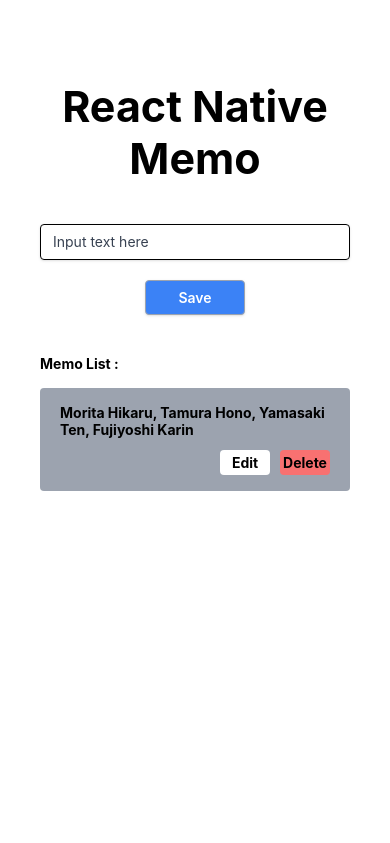
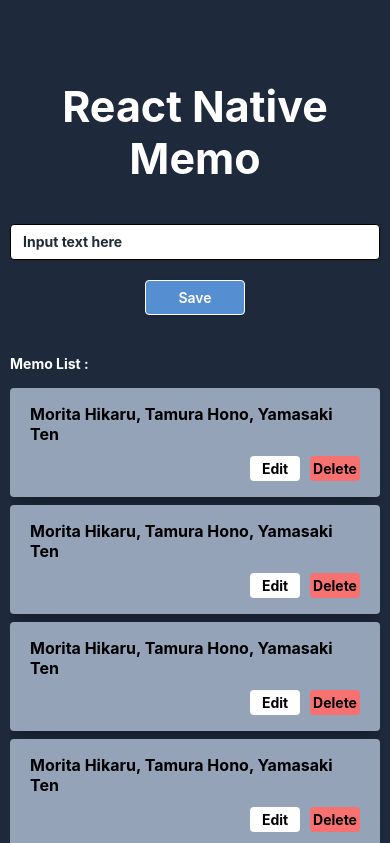
Before and after one commit to aberizuki/ReactNative_Memo, a React Native app: screen / in a window 390 px wide. Shown: the top 843 px of the page. Built offline with nearby package versions, Linux system fonts and the light colour scheme.

Commit message:
List loop

```diff
--- a/App.js
+++ b/App.js
@@ -15,8 +15,8 @@ export default function App() {
   // }
 
   return (
-    <View className="flex-1 items-center bg-white w-[100%] px-10">
-      <View className="flex-1 mt-20  ">
+    <View className="flex-1 items-center bg-slate-800 w-[100%] px-10">
+      <View className="flex-1 mt-20 w-[370px] ">
         <Title />
         <Input />
         <Button />
--- a/package.json
+++ b/package.json
@@ -10,6 +10,7 @@
   },
   "dependencies": {
     "@expo/webpack-config": "^19.0.0",
+    "axios": "^1.5.0",
     "expo": "~49.0.8",
     "expo-status-bar": "~1.6.0",
     "nativewind": "^2.0.11",
--- a/src/components/Button.js
+++ b/src/components/Button.js
@@ -4,8 +4,10 @@ export default function Button() {
   return (
     <View className="items-center">
       <View className="mt-[20px] items-center">
-        <Pressable className="bg-blue-500 py-2 px-4 border border-gray-400 rounded shadow w-[100px]">
-          <Text className="text-center font-semibold text-white">Save</Text>
+        <Pressable className="bg-[#568fd1] py-2 px-4 border border-white rounded shadow w-[100px] active:bg-slate-700">
+          <Text className="text-center font-semibold text-slate-800 text-white active:text-black">
+            Save
+          </Text>
         </Pressable>
       </View>
     </View>
--- a/src/components/Input.js
+++ b/src/components/Input.js
@@ -5,7 +5,7 @@ export default function Input() {
     <View className="mt-10 items-center">
       <View className="w-full">
         <TextInput
-          className="w-full justify-center shadow appearance-none border rounded w-full py-2 px-3 text-gray-700 leading-tight focus:outline-none focus:shadow-outline"
+          className="bg-white w-full justify-center shadow appearance-none border rounded w-full py-2 px-3 font-bold text-gray-800 leading-tight focus:outline-none focus:shadow-outline"
           placeholder="Input text here"
         ></TextInput>
       </View>
--- a/src/components/List.js
+++ b/src/components/List.js
@@ -1,22 +1,46 @@
-import { View, Text, Pressable } from "react-native";
+import { View, Text, Pressable, FlatList, ScrollView } from "react-native";
 
 export default function List() {
   return (
-    <View className="mt-10 w-full">
-      <Text className="font-bold mb-2">Memo List :</Text>
-      <View className="flex bg-gray-400 py-4 px-5 rounded mt-2 w-full">
-        <Text className="font-bold pb-3 justify-start">
-          Morita Hikaru, Tamura Hono, Yamasaki Ten, Fujiyoshi Karin
+    <View className="mt-10 w-full h-[520px]">
+      <Text className="font-bold mb-2 text-white">Memo List :</Text>
+      <View>
+        {/* <ScrollView>
+          <View className="flex bg-slate-400 py-4 px-5 rounded mt-2 w-full drop-shadow-xl shadow-xl">
+            <Text className="font-bold pb-3 justify-start text-[16px]">
+              Morita Hikaru, Tamura Hono
             </Text>
             <View className="flex flex-row space-x-[10px] justify-end">
-          <Pressable className="flex flex-row bg-white p-1 rounded justify-center w-[50px]">
+              <Pressable className="flex flex-row bg-white p-1 rounded justify-center w-[50px] active:bg-slate-700">
                 <Text className="font-bold">Edit</Text>
               </Pressable>
-          <Pressable className="flex flex-row bg-red-400 p-1 rounded justify-center w-[50px]">
+              <Pressable className="flex flex-row bg-red-400 p-1 rounded justify-center w-[50px] active:bg-slate-700">
                 <Text className="font-bold">Delete</Text>
               </Pressable>
             </View>
           </View>
+        </ScrollView> */}
+        <FlatList
+          data={[1, 2, 3, 4, 5, 6]}
+          renderItem={() => {
+            return (
+              <View className="flex bg-slate-400 py-4 px-5 rounded mt-2 w-full drop-shadow-xl shadow-xl">
+                <Text className="font-bold pb-3 justify-start text-[16px]">
+                  Morita Hikaru, Tamura Hono, Yamasaki Ten
+                </Text>
+                <View className="flex flex-row space-x-[10px] justify-end">
+                  <Pressable className="flex flex-row bg-white p-1 rounded justify-center w-[50px] active:bg-slate-700">
+                    <Text className="font-bold">Edit</Text>
+                  </Pressable>
+                  <Pressable className="flex flex-row bg-red-400 p-1 rounded justify-center w-[50px] active:bg-slate-700">
+                    <Text className="font-bold">Delete</Text>
+                  </Pressable>
+                </View>
+              </View>
+            );
+          }}
+        />
+      </View>
     </View>
   );
 }
--- a/src/components/Title.js
+++ b/src/components/Title.js
@@ -3,7 +3,7 @@ import { Text, View } from "react-native";
 export default function Title() {
   return (
     <View>
-      <Text className="text-[43px] font-bold text-center">
+      <Text className="text-[43px] font-bold text-center text-white">
         React Native Memo
       </Text>
     </View>
```
Also changed, not shown: 1 other file (tests, documents, lock files or other folders). Lines whose indentation alone changed are shown as unchanged.
